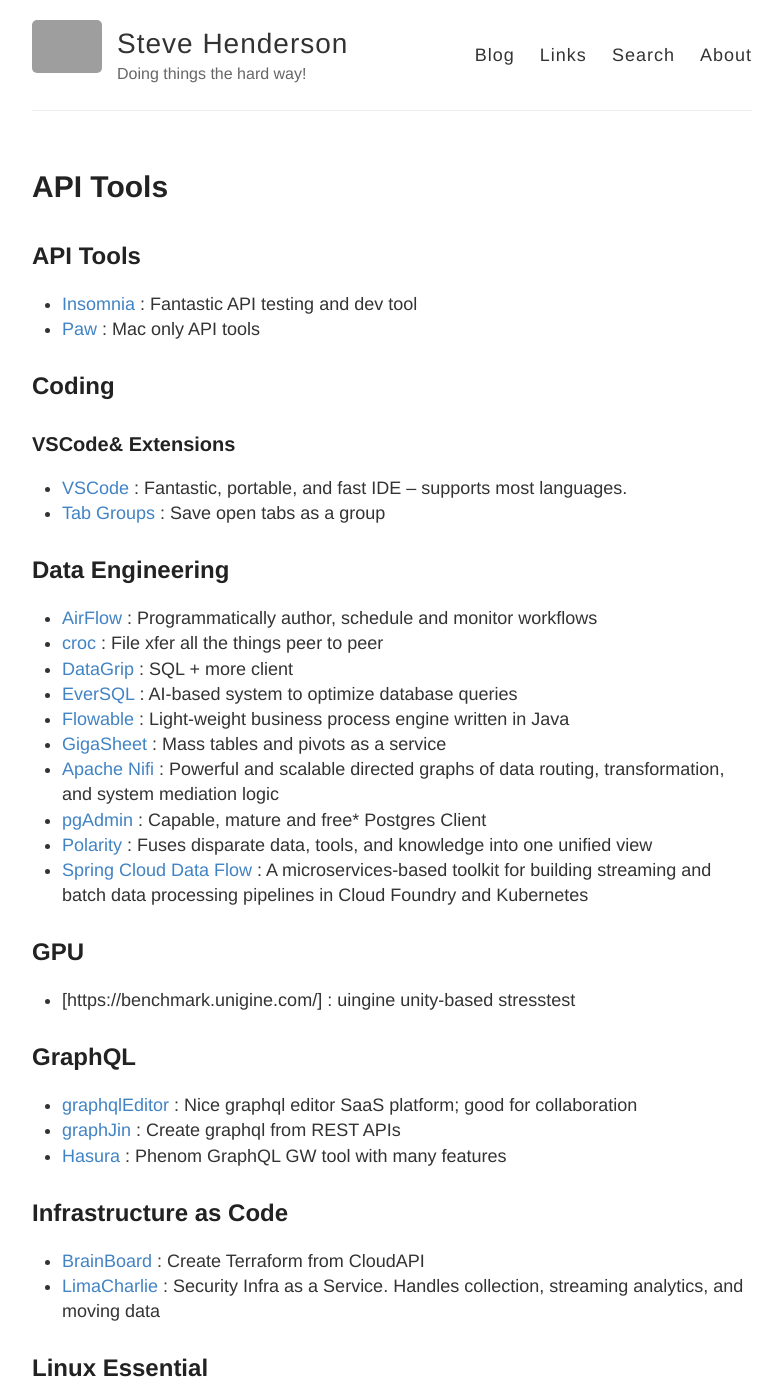
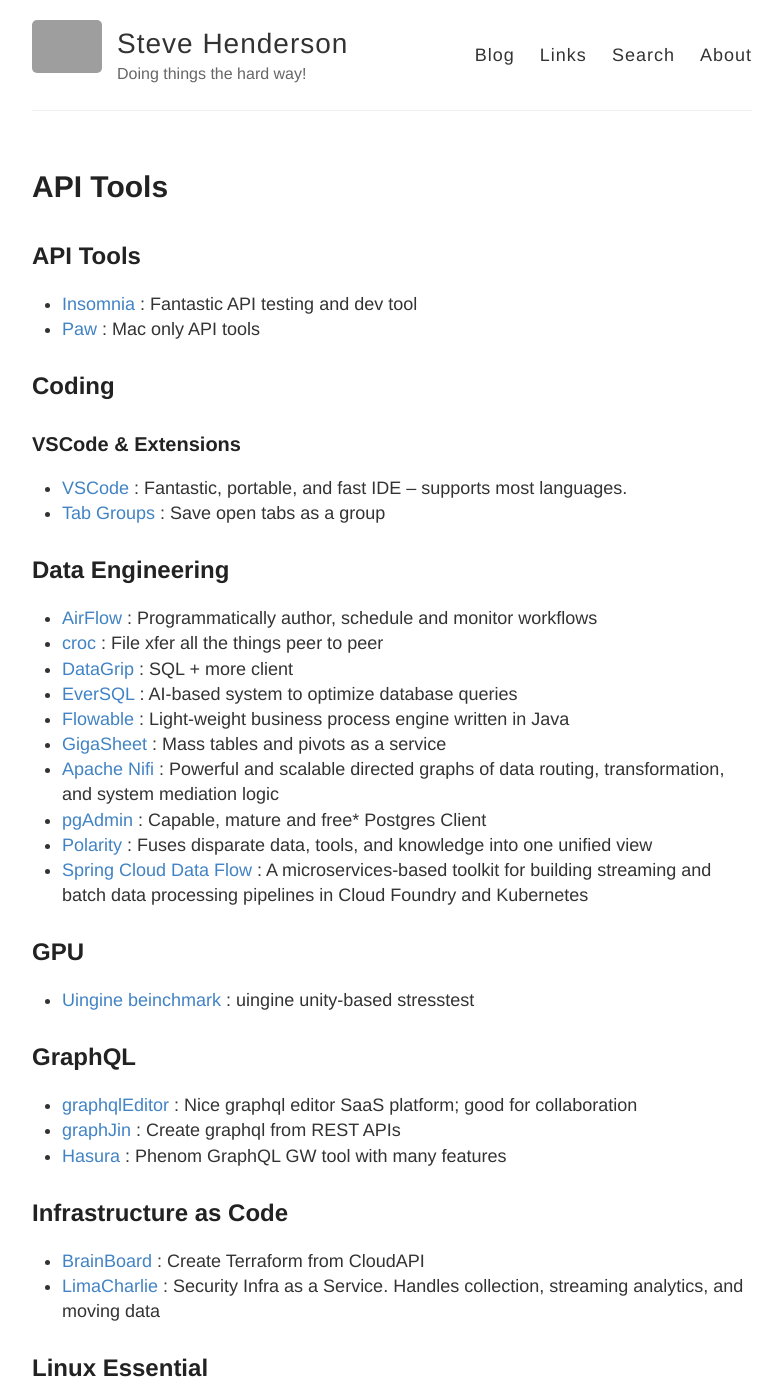
Before and after one commit to stevehenderson/stevehenderson.github.io, a Jekyll site: the page built from tools.md, in a window 1280 px wide and 1400 px high. Shown: the whole window, without its empty margins (248-1030 px from the left). Built offline with Jekyll 4.4.1, drawn with Linux system fonts in a browser that asks for light colours; our own code applies the rules of GitHub Pages for plain Markdown files; grey boxes are pictures that could not be loaded.

Commit message:
Update tools.md

```diff
--- a/tools.md
+++ b/tools.md
@@ -4,7 +4,7 @@
 
 ## Coding
 
-### VSCode& Extensions
+### VSCode & Extensions
    * [VSCode](https://code.visualstudio.com/) : Fantastic, portable, and fast IDE -- supports most languages.
    * [Tab Groups](https://marketplace.visualstudio.com/items?itemName=usama8800.tab-groups&ssr=false#review-details) : Save open tabs as a group
 
@@ -21,7 +21,7 @@
    * [Spring Cloud Data Flow](https://dataflow.spring.io/) :  A microservices-based toolkit for building streaming and batch data processing pipelines in Cloud Foundry and Kubernetes
 
 ## GPU
-   * [https://benchmark.unigine.com/] : uingine unity-based stresstest
+   * [Uingine beinchmark](https://benchmark.unigine.com/) : uingine unity-based stresstest
 
 ## GraphQL
    * [graphqlEditor](https://graphqleditor.com) : Nice graphql editor SaaS platform;  good for collaboration
```
